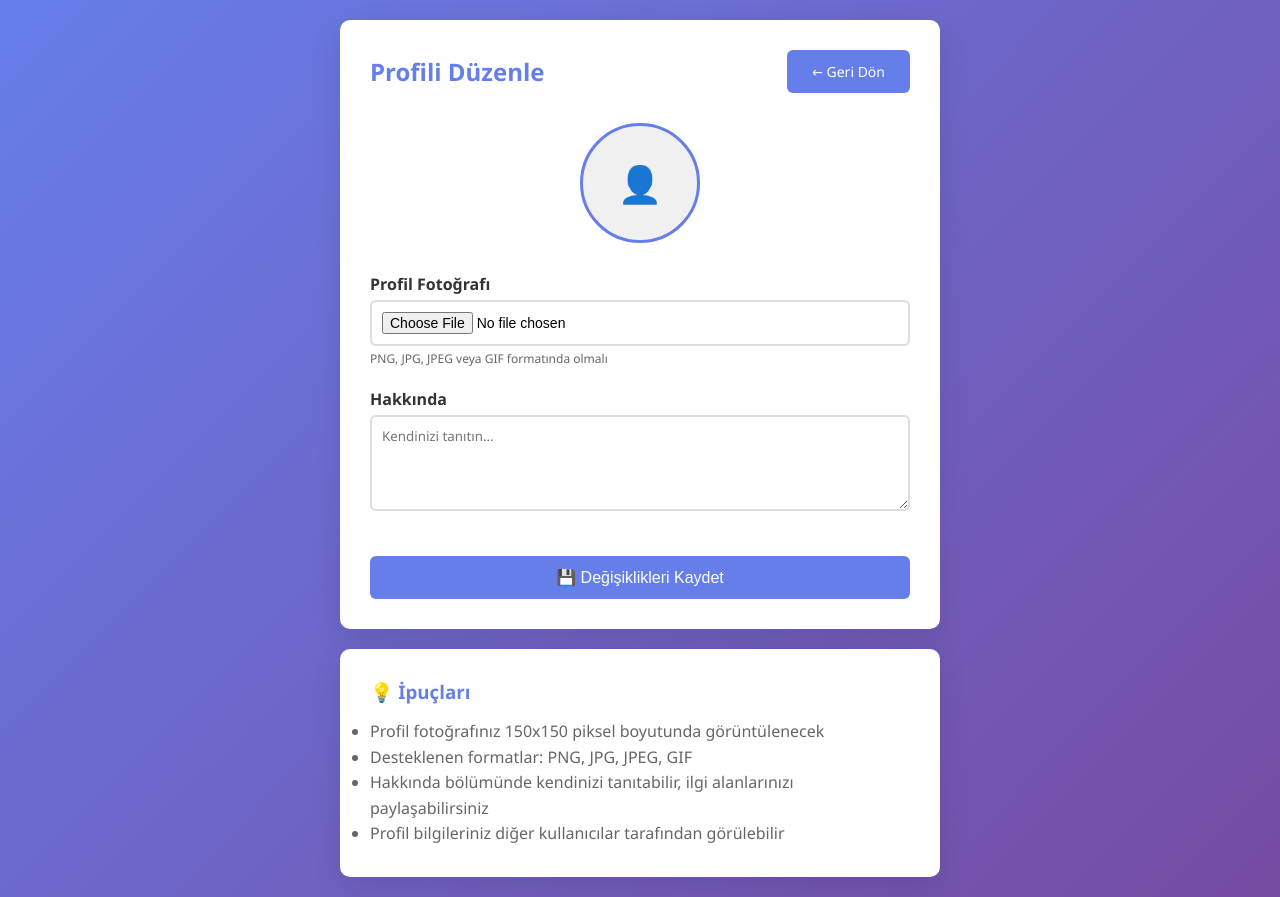
After one commit to maden12345/mesa-app, a Flask app: template templates/edit_profile.html in a window 1280 px wide. The commit adds this page. Run offline with Flask 2, Linux system fonts and the light colour scheme; the template is opened without the code that fills it, so the values that code supplies are empty.

Commit message:
Assistant checkpoint: Add profile photos and personal profile pages
Assistant generated file changes:
- main.py: Add profile photo upload and profile pages, Add upload folder configuration, Add file upload helper functions, Update register to include profile photo, Add profile and upload routes
- templates/profile.html: Create profile page template
- templates/edit_profile.html: Create profile editing page
- templates/dashboard.html: Add profile links to user list
- templates/base.html: Add profile link to navigation

---

User prompt:

profil fotoğrafı koyabilsin kullanıcılar ve hesplarına foto koyabilsinler kendi profil yerleri olsun

Replit-Commit-Author: Assistant
Replit-Commit-Session-Id: e97b7b19-f679-4067-a66a-c172f4499dde

```diff
--- a/main.py
+++ b/main.py
@@ -4,6 +4,7 @@ import os
 import json
 from datetime import datetime
 import hashlib
+from werkzeug.utils import secure_filename
 
 app = Flask(__name__)
 app.secret_key = 'your-secret-key-here'
@@ -11,6 +12,14 @@ app.secret_key = 'your-secret-key-here'
 # Data storage files
 USERS_FILE = 'users.json'
 MESSAGES_FILE = 'messages.json'
+UPLOAD_FOLDER = 'static/uploads'
+ALLOWED_EXTENSIONS = {'png', 'jpg', 'jpeg', 'gif'}
+
+# Create upload directory if it doesn't exist
+os.makedirs(UPLOAD_FOLDER, exist_ok=True)
+os.makedirs('static', exist_ok=True)
+
+app.config['UPLOAD_FOLDER'] = UPLOAD_FOLDER
 
 def load_users():
     if os.path.exists(USERS_FILE):
@@ -35,6 +44,10 @@ def save_messages(messages):
 def hash_password(password):
     return hashlib.sha256(password.encode()).hexdigest()
 
+def allowed_file(filename):
+    return '.' in filename and \
+           filename.rsplit('.', 1)[1].lower() in ALLOWED_EXTENSIONS
+
 @app.route('/')
 def index():
     if 'username' in session:
@@ -57,7 +70,9 @@ def register():
         users[username] = {
             'password': hash_password(password),
             'email': email,
-            'created_at': datetime.now().isoformat()
+            'created_at': datetime.now().isoformat(),
+            'profile_photo': None,
+            'bio': ''
         }
 
         save_users(users)
@@ -158,5 +173,55 @@ def get_messages():
 
     return jsonify(conversation)
 
+@app.route('/profile/<username>')
+def profile(username):
+    if 'username' not in session:
+        return redirect(url_for('login'))
+
+    users = load_users()
+
+    if username not in users:
+        flash('Kullanıcı bulunamadı!')
+        return redirect(url_for('dashboard'))
+
+    user_info = users[username]
+    is_own_profile = username == session['username']
+
+    return render_template('profile.html',
+                         profile_user=username,
+                         user_info=user_info,
+                         is_own_profile=is_own_profile)
+
+@app.route('/edit_profile', methods=['GET', 'POST'])
+def edit_profile():
+    if 'username' not in session:
+        return redirect(url_for('login'))
+
+    users = load_users()
+    current_user = session['username']
+
+    if request.method == 'POST':
+        bio = request.form.get('bio', '')
+
+        # Handle profile photo upload
+        if 'profile_photo' in request.files:
+            file = request.files['profile_photo']
+            if file and file.filename != '' and allowed_file(file.filename):
+                filename = secure_filename(f"{current_user}_{file.filename}")
+                file_path = os.path.join(app.config['UPLOAD_FOLDER'], filename)
+                file.save(file_path)
+                users[current_user]['profile_photo'] = f"uploads/{filename}"
+
+        users[current_user]['bio'] = bio
+        save_users(users)
+        flash('Profil başarıyla güncellendi!')
+        return redirect(url_for('profile', username=current_user))
+
+    return render_template('edit_profile.html', user_info=users[current_user])
+
+@app.route('/static/<path:filename>')
+def static_files(filename):
+    return app.send_static_file(filename)
+
 if __name__ == '__main__':
     app.run(host='0.0.0.0', port=5000, debug=True)
--- a/templates/base.html
+++ b/templates/base.html
@@ -145,6 +145,7 @@
             <h1>Mesajlaşma Platformu</h1>
             <div class="nav">
                 <span class="user-info">Hoş geldin, {{ session.username }}!</span>
+                <a href="{{ url_for('profile', username=session.username) }}" class="btn">👤 Profilim</a>
                 <a href="{{ url_for('dashboard') }}" class="btn">Ana Sayfa</a>
                 <a href="{{ url_for('logout') }}" class="btn btn-danger">Çıkış</a>
             </div>
--- a/templates/dashboard.html
+++ b/templates/dashboard.html
@@ -14,7 +14,10 @@
                      onmouseover="this.style.borderColor='#667eea'; this.style.transform='translateY(-2px)'"
                      onmouseout="this.style.borderColor='#eee'; this.style.transform='translateY(0)'">
                     <h3 style="color: #333; margin-bottom: 15px;">{{ user }}</h3>
-                    <a href="{{ url_for('chat', recipient=user) }}" class="btn">Mesaj Gönder</a>
+                    <div style="display: flex; gap: 10px; justify-content: center; flex-wrap: wrap;">
+                        <a href="{{ url_for('profile', username=user) }}" class="btn" style="background: #28a745;">👤 Profil</a>
+                        <a href="{{ url_for('chat', recipient=user) }}" class="btn">💬 Mesaj</a>
+                    </div>
                 </div>
             {% endfor %}
         </div>
--- /dev/null
+++ b/templates/edit_profile.html
@@ -0,0 +1,60 @@
+
+{% extends "base.html" %}
+
+{% block title %}Profili Düzenle{% endblock %}
+
+{% block content %}
+<div class="card" style="max-width: 600px; margin: 0 auto;">
+    <div style="display: flex; justify-content: space-between; align-items: center; margin-bottom: 30px;">
+        <h2 style="color: #667eea; margin: 0;">Profili Düzenle</h2>
+        <a href="{{ url_for('profile', username=session.username) }}" class="btn">← Geri Dön</a>
+    </div>
+
+    <form method="POST" enctype="multipart/form-data">
+        <div style="text-align: center; margin-bottom: 30px;">
+            {% if user_info.profile_photo %}
+                <img src="{{ url_for('static_files', filename=user_info.profile_photo) }}"
+                     alt="Mevcut profil fotoğrafı"
+                     style="width: 120px; height: 120px; border-radius: 50%; object-fit: cover; border: 3px solid #667eea; margin-bottom: 15px;">
+            {% else %}
+                <div style="width: 120px; height: 120px; border-radius: 50%; background: #f0f0f0; display: flex; align-items: center; justify-content: center; border: 3px solid #667eea; margin: 0 auto 15px;">
+                    <span style="font-size: 36px; color: #999;">👤</span>
+                </div>
+            {% endif %}
+        </div>
+
+        <div class="form-group">
+            <label for="profile_photo">Profil Fotoğrafı</label>
+            <input type="file"
+                   id="profile_photo"
+                   name="profile_photo"
+                   accept=".png,.jpg,.jpeg,.gif"
+                   style="width: 100%; padding: 10px; border: 2px solid #ddd; border-radius: 6px;">
+            <small style="color: #666; font-size: 12px;">PNG, JPG, JPEG veya GIF formatında olmalı</small>
+        </div>
+
+        <div class="form-group">
+            <label for="bio">Hakkında</label>
+            <textarea id="bio"
+                      name="bio"
+                      rows="4"
+                      placeholder="Kendinizi tanıtın..."
+                      style="width: 100%; padding: 10px; border: 2px solid #ddd; border-radius: 6px; resize: vertical; font-family: inherit;">{{ user_info.bio }}</textarea>
+        </div>
+
+        <button type="submit" class="btn" style="width: 100%; font-size: 16px; margin-top: 20px;">
+            💾 Değişiklikleri Kaydet
+        </button>
+    </form>
+</div>
+
+<div class="card" style="max-width: 600px; margin: 20px auto 0;">
+    <h3 style="color: #667eea; margin-bottom: 15px;">💡 İpuçları</h3>
+    <ul style="color: #666; line-height: 1.6;">
+        <li>Profil fotoğrafınız 150x150 piksel boyutunda görüntülenecek</li>
+        <li>Desteklenen formatlar: PNG, JPG, JPEG, GIF</li>
+        <li>Hakkında bölümünde kendinizi tanıtabilir, ilgi alanlarınızı paylaşabilirsiniz</li>
+        <li>Profil bilgileriniz diğer kullanıcılar tarafından görülebilir</li>
+    </ul>
+</div>
+{% endblock %}
```
Also changed, not shown: templates/profile.html (added, +67 -0 lines).
